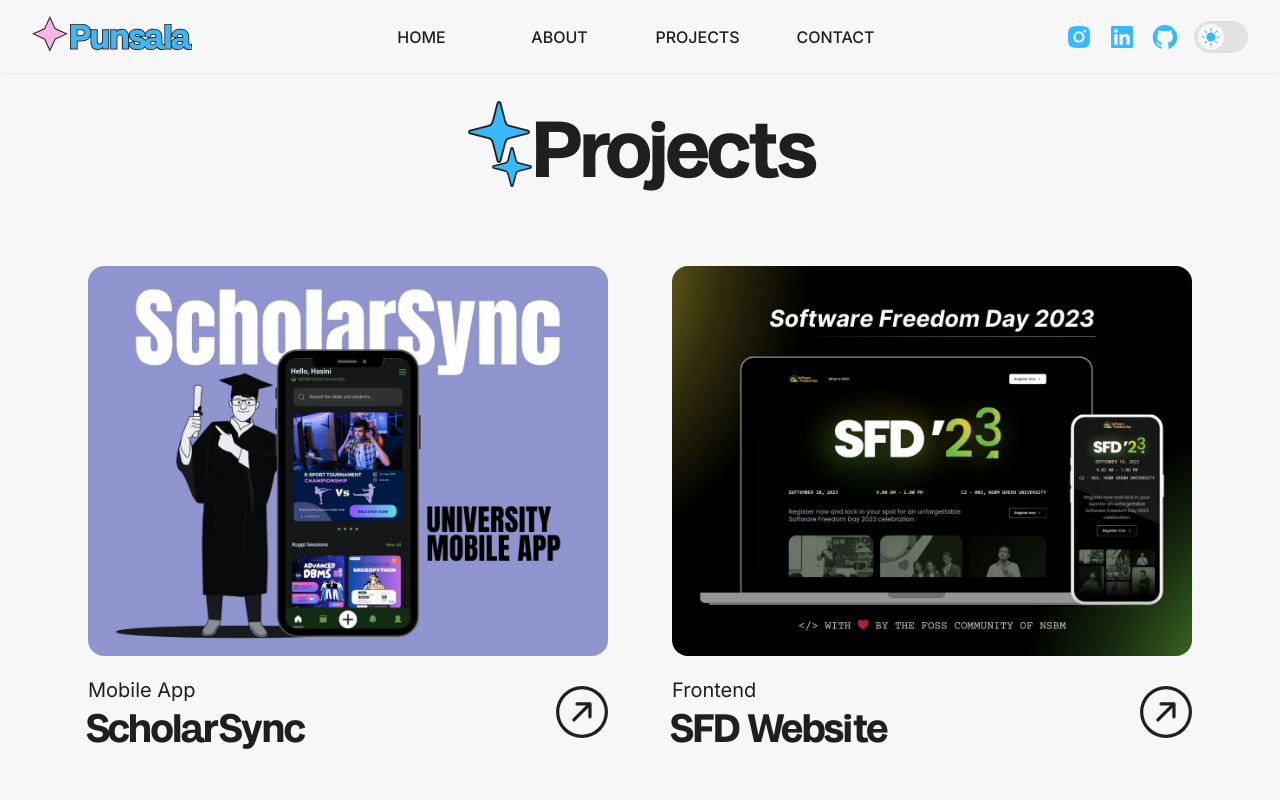
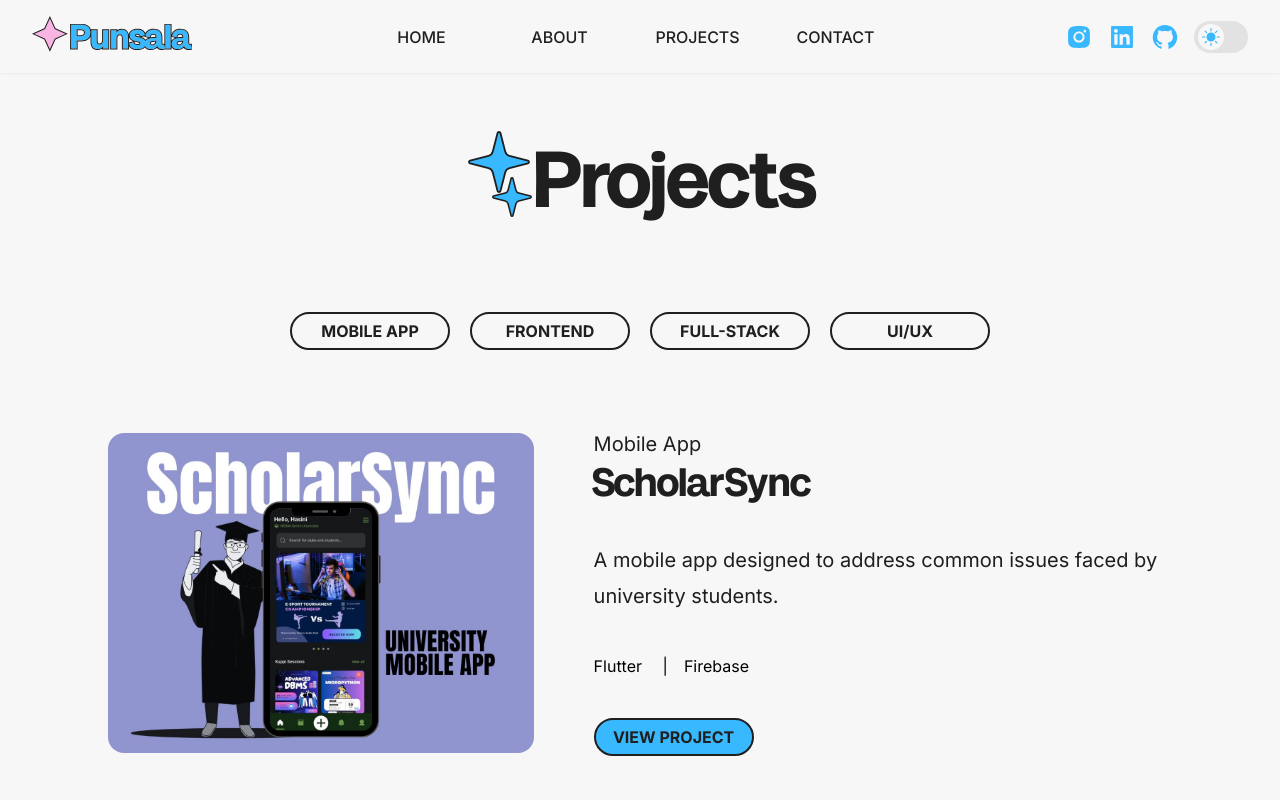
Before and after one commit to MAGHPMallawaarachchi/punsala-portfolio, a Next.js app: page /projects in a window 1280 px wide. Shown: the top 800 px of the page. Built offline with nearby package versions, Linux system fonts and the light colour scheme.

Commit message:
Add FilterButton component and update project card layout

```diff
--- a/app/projects/page.tsx
+++ b/app/projects/page.tsx
@@ -1,7 +1,9 @@
 import Container from '@/components/Container';
+import FilterButton from '@/components/FilterButton';
 import Project from '@/components/Project';
+import ProjectCard from '@/components/ProjectCard';
 import Star from '@/components/icons/Star';
-import { ProjectData } from '@/constants';
+import { ProjectData, categories } from '@/constants';
 import Link from 'next/link';
 import React from 'react';
 import { LuSparkle } from 'react-icons/lu';
@@ -9,7 +11,7 @@
 export default function ProjectsPage(){
     return(
         <Container>
-            <section className='flex flex-col items-center sm:gap-16 gap-10 h-screen' id='projects'>
+            <section className='flex flex-col items-center gap-12 sm:gap-[80px] mt-[30px]' id='projects'>
                 <div className='flex items-center'>
                     <div className='flex flex-col'>
                         <div className='hidden lg:flex flex-col items-end'>
@@ -24,20 +26,25 @@
                         <div className='h-3'></div>
                     </div>
 
-                    <h1 className='dark:text-light text-dark sm:text-[80px] text-[60px] sm:tracking-[4px] tracking-[3px] leading-none'>Projects</h1>
-
+                    <h1 className='dark:text-light text-dark sm:text-[80px] xsm:text-[60px] text-[40px] sm:tracking-[4px] xsm:tracking-[3px] tracking-[2px] leading-none'>Projects</h1>
                 </div>
 
+                <div className='flex gap-[20px]'>
+                    {categories.map((category) => (
+                        <FilterButton text={category.text}/>
+                    ))}
+                </div>
 
-                <div className='flex flex-wrap sm:gap-16 gap-10 items-center justify-center w-full'>
+                <div className='flex flex-col lg:gap-[100px] gap-[60px] items-center'>
                     {ProjectData.map((project) => (
-                        <Project
+                        <ProjectCard
                             key={project.key}
                             name={project.name}
                             category={project.category}
                             description={project.description}
                             link={project.link}
                             image={project.image}
+                            techStack={project.techStack}
                         />
                     ))}
                 </div>
```
Lines whose indentation alone changed are shown as unchanged.
